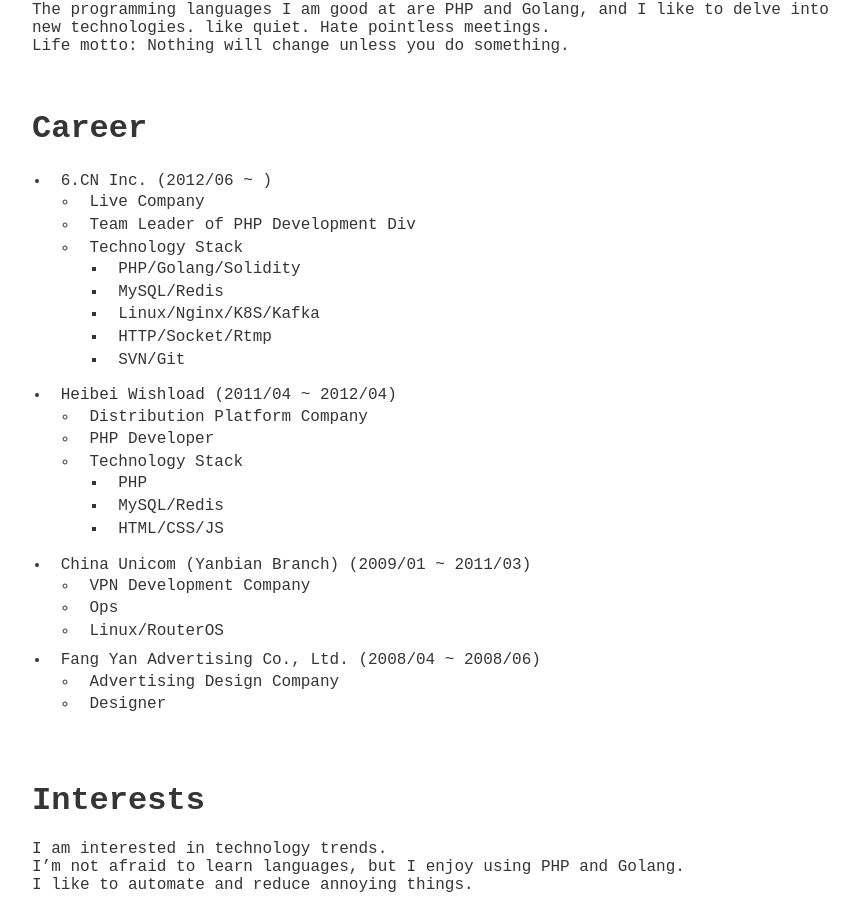
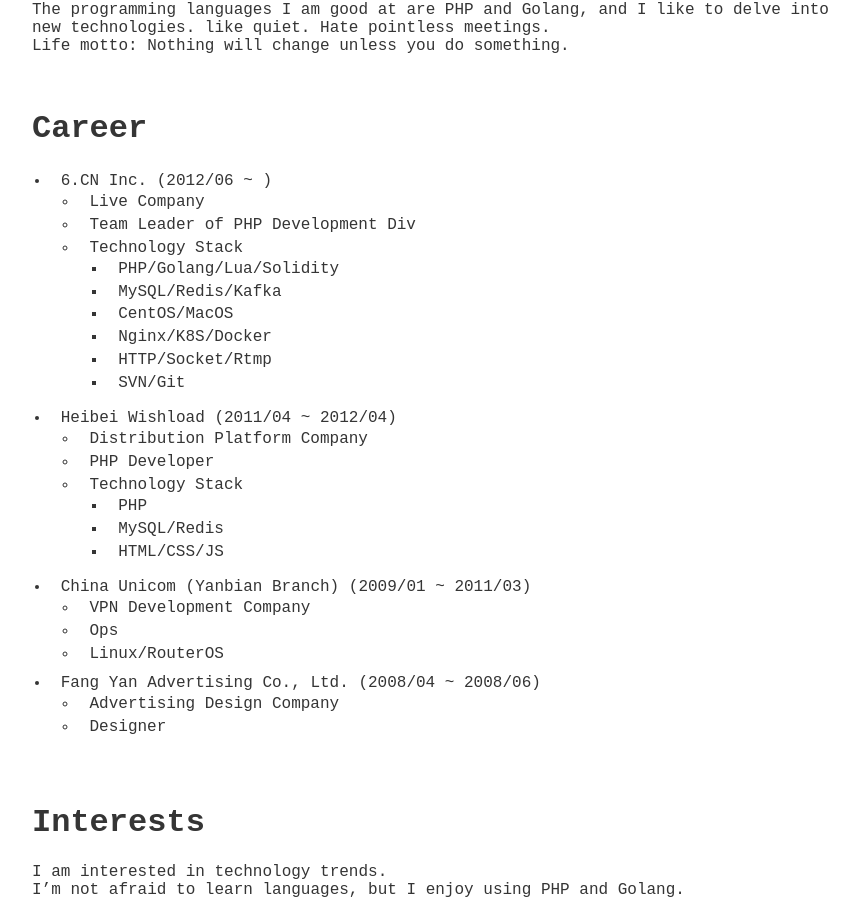
Before and after one commit to banjuanshu/banjuanshu.github.io, a Jekyll site: the page built from docs/index.md, in a window 1280 px wide and 900 px high, scrolled down 492 px. Shown: the whole window, without its empty margins (208-1067 px from the left). Built offline with Jekyll 4.4.1, drawn with Linux system fonts in a browser that asks for light colours.

Commit message:
fix(index): Modify.

```diff
--- a/docs/index.md
+++ b/docs/index.md
@@ -18,9 +18,10 @@ Life motto: Nothing will change unless you do something.
   * Live Company
   * Team Leader of PHP Development Div
   * Technology Stack
-    * PHP/Golang/Solidity
-    * MySQL/Redis
-    * Linux/Nginx/K8S/Kafka
+    * PHP/Golang/Lua/Solidity
+    * MySQL/Redis/Kafka
+    * CentOS/MacOS
+    * Nginx/K8S/Docker
     * HTTP/Socket/Rtmp
     * SVN/Git
 
```
